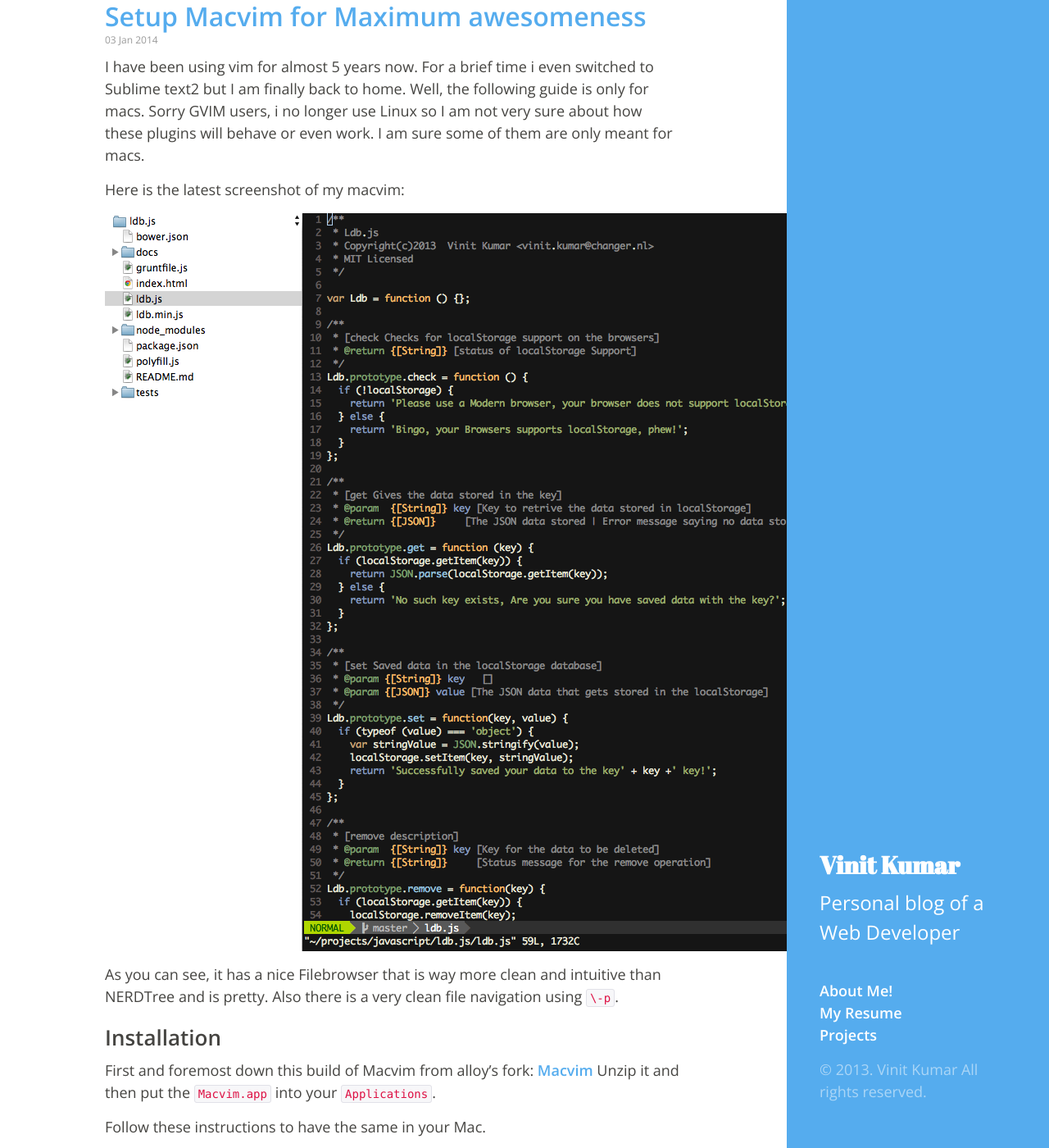
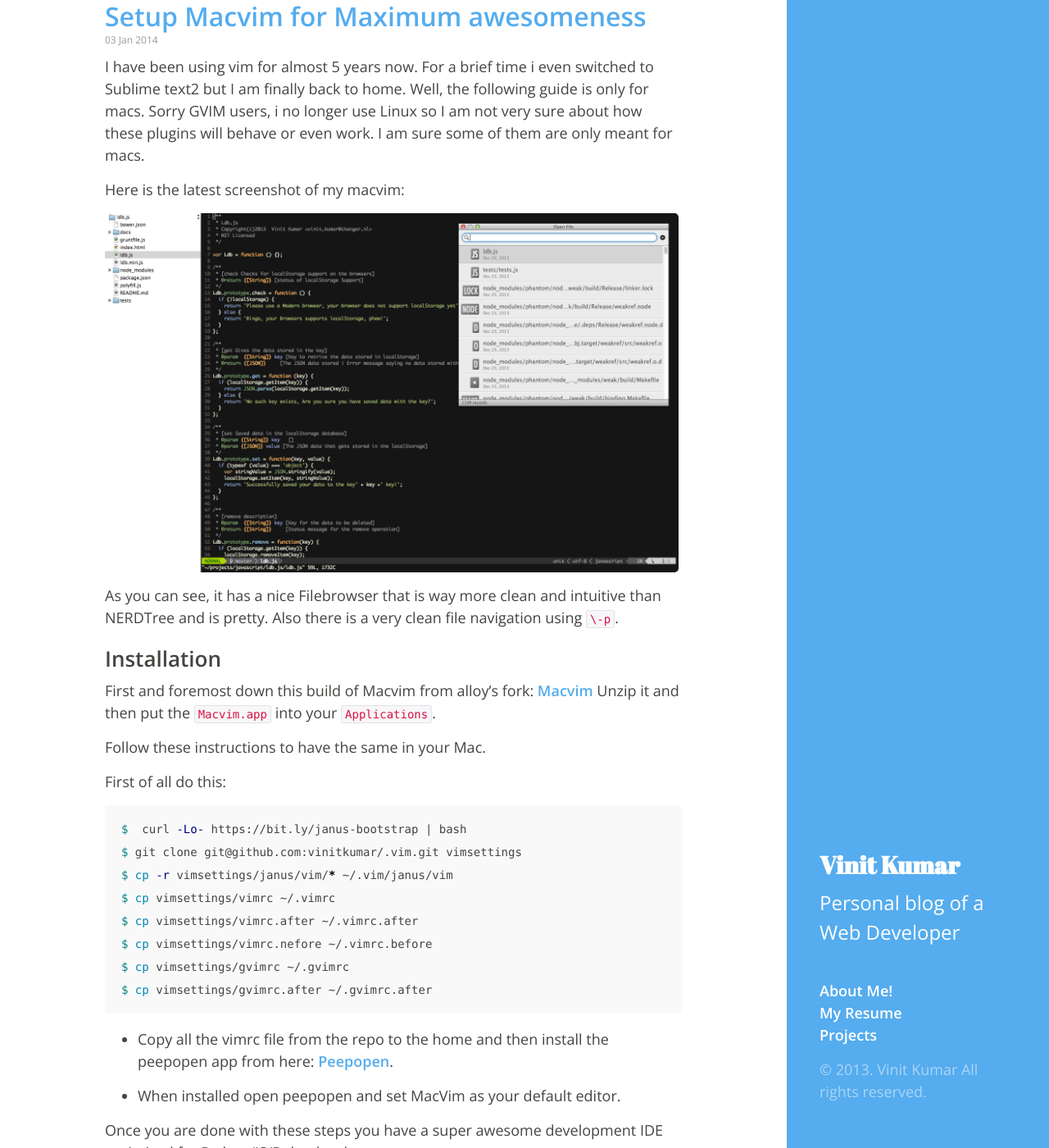
Before and after one commit to vinitkumar/vinitkumar.github.com, a Jekyll site: the page built from index.html, in a window 1280 px wide and 1400 px high, scrolled down 857 px. Shown: the whole window at 82% size. Built offline with Jekyll 4.4.1, drawn with Linux system fonts in a browser that asks for light colours; Markdown is read by kramdown in place of the engine named in the settings; the list of posts is cut into pages by our own code.

Commit message:
add style

```diff
--- a/public/css/hyde.css
+++ b/public/css/hyde.css
@@ -293,6 +293,10 @@
   }
 }
 
+.post > p > img {
+  /* Add max width for the image */
+  width: 700px;
+}
 
 /* Container
  *
```
